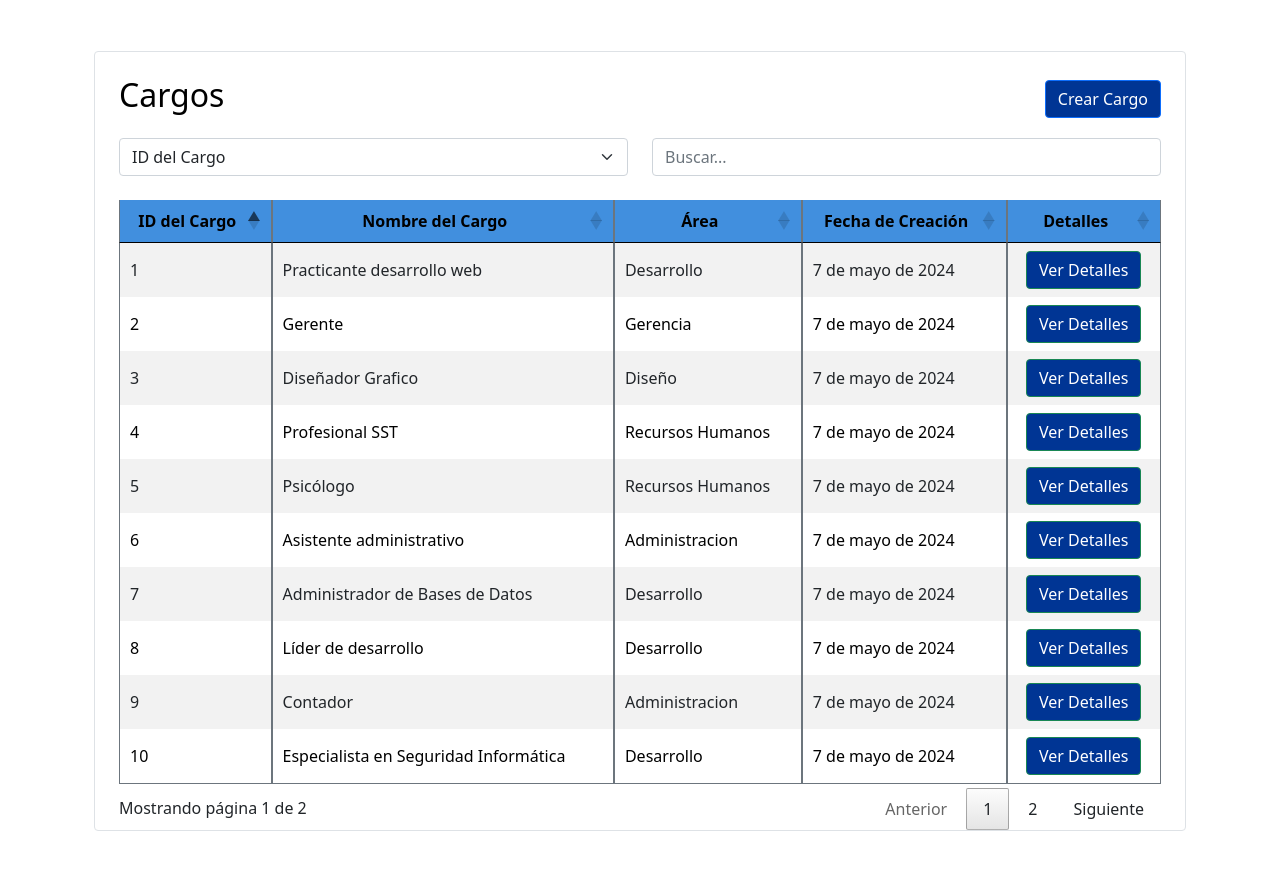
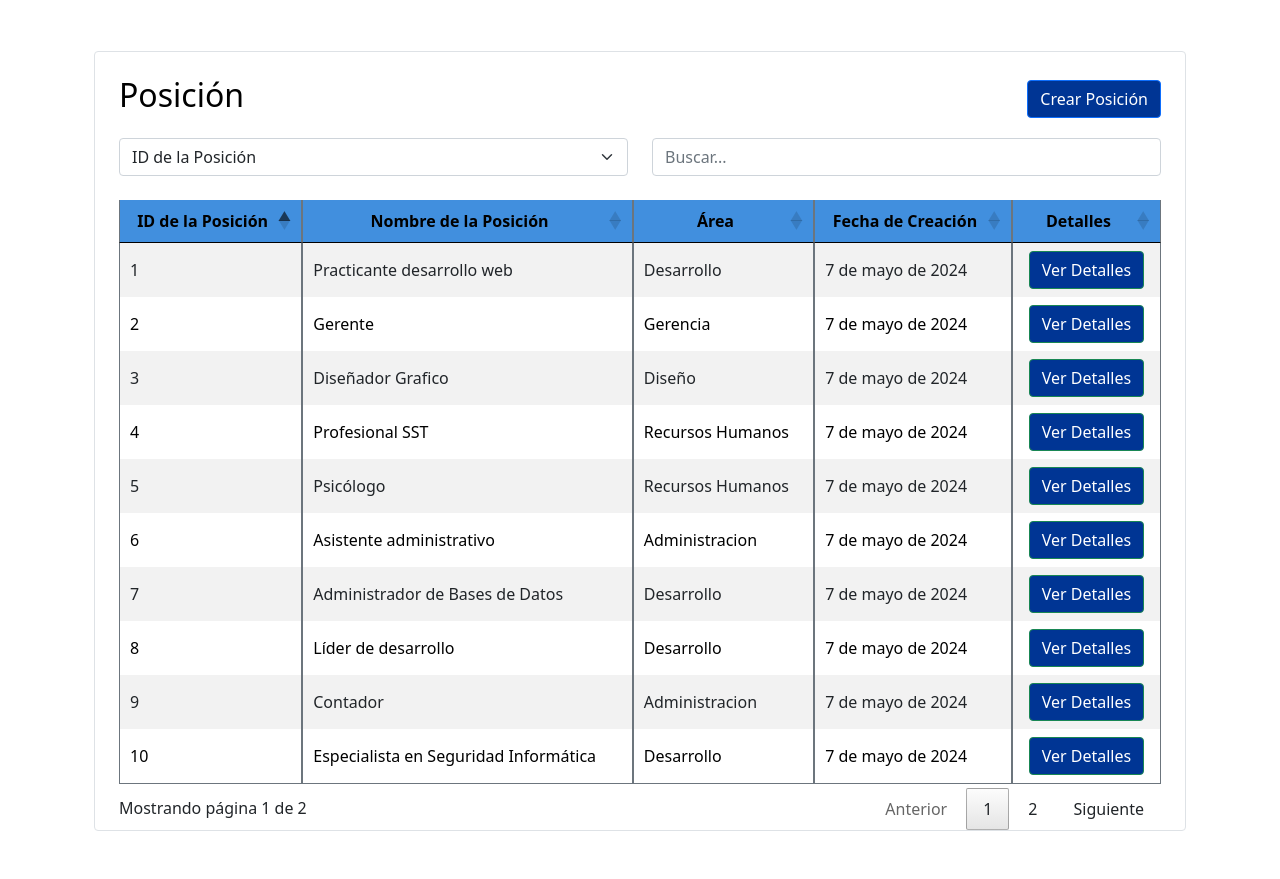
Before and after one commit to IvanBoyacen/SISTEMA-DE-CONTRATOS-DBC, a Django app: page /cargos/cargos/ in a window 1280 px wide. Shown: the part 115-994 px from the top of the page. Run offline with Django 4.2, Linux system fonts and the light colour scheme; a user stored in the database is signed in; data comes from the database, SQL or seed files in the repository; both versions use the stored data as it was after the commit; some libraries are stand-ins or nearby versions.

Commit message:
ajustes-prefinales

```diff
--- a/cargos/forms.py
+++ b/cargos/forms.py
@@ -10,6 +10,7 @@ class CargoForm(forms.ModelForm):
 
     def __init__(self, *args, **kwargs):
         super(CargoForm, self).__init__(*args, **kwargs)
+        self.fields['nombre_cargo'].label = 'Nombre Posición'
         self.helper = FormHelper()
         self.helper.form_method = 'post'
         self.helper.add_input(Submit('submit', 'Crear', style='background-color: #003594;'))
@@ -31,6 +32,7 @@ class CargoEditForm(forms.ModelForm):
 
     def __init__(self, *args, **kwargs):
         super(CargoEditForm, self).__init__(*args, **kwargs)
+        self.fields['nombre_cargo'].label = 'Nombre Posición'
         self.helper = FormHelper()
         self.helper.form_method = 'post'
         self.helper.add_input(Submit('submit', 'Guardar cambios', style='background-color: #003594;'))
--- a/main/settings.py
+++ b/main/settings.py
@@ -163,3 +163,5 @@ LOGIN_REDIRECT_URL= reverse_lazy ('principal')
 
 #SESSION_COOKIE_AGE = 600
 SESSION_EXPIRE_AT_BROWSER_CLOSE = True
+
+LOGOUT_REDIRECT_URL = 'admin:index'
--- a/main/templates/admin/login.html
+++ b/main/templates/admin/login.html
@@ -62,7 +62,9 @@
                 <div class="pie-form">
                     <p>Sistema de gestión de datos Digital Bridge Communications</p>
                     <hr>
-                    <a href="#">¿Olvidaste tu contraseña?</a>
+                    <a href="{% url 'recuperar_contrasena' %}">¿Olvidaste tu contraseña?</a>
+                    <hr>
+                    <a href="{% url 'login' %}">Ir a inicio de sesión como usuario.</a>
                 </div>
             </div>
         </div>
--- a/main/templates/cargos/cargos.html
+++ b/main/templates/cargos/cargos.html
@@ -2,7 +2,7 @@
 {% load static %}
 
 {% block contenido %}
-<title>CARGOS</title>
+<title>POSICIONES</title>
 
 <br>
 <br>
@@ -12,16 +12,16 @@
     <div class="col-12">
       <br>
       <div class="d-flex justify-content-between align-items-center mb-3">
-        <h2>Cargos</h2>
-        <a href="{% url 'crear_cargo' %}" class="btn btn-primary float-end" id="boton-crear">Crear Cargo</a>
+        <h2>Posición</h2>
+        <a href="{% url 'crear_cargo' %}" class="btn btn-primary float-end" id="boton-crear">Crear Posición</a>
       </div>
     </div>
     <div class="col-12">
       <div class="form-group row">
         <div class="col-md-6">
           <select id="filtroCampo" class="form-select">
-            <option value="0">ID del Cargo</option>
-            <option value="1">Nombre del Cargo</option>
+            <option value="0">ID de la Posición</option>
+            <option value="1">Nombre de la Posición</option>
             <option value="2">Área</option>
             <option value="3">Fecha de Creación</option>
           </select>
@@ -37,8 +37,8 @@
       <table class="table table-striped table-hover table-bordered border-secondary table align-middle" id="tblcargos">
         <thead class="thead-dark align-middle">
           <tr id="tabla-header">
-            <th scope="col" class="text-center">ID del Cargo</th>
-            <th scope="col" class="text-center">Nombre del Cargo</th>
+            <th scope="col" class="text-center">ID de la Posición</th>
+            <th scope="col" class="text-center">Nombre de la Posición</th>
             <th scope="col" class="text-center">Área</th>
             <th scope="col" class="text-center">Fecha de Creación</th>
             <th scope="col" class="text-center">Detalles</th>
--- a/main/templates/cargos/crear_cargo.html
+++ b/main/templates/cargos/crear_cargo.html
@@ -3,10 +3,10 @@
 {% load crispy_forms_tags %}
 
 {% block contenido %}
-  <title>CREAR CARGO</title>
+  <title>CREAR POSICION</title>
 
   <div class="contenedor" id="contenedor-contrato">
-    <h2>CREAR CARGO</h2>
+    <h2>CREAR POSICION</h2>
 
     <form method="post" action="{% url 'crear_cargo' %}">
       {% csrf_token %}
--- a/main/templates/cargos/editar_cargo.html
+++ b/main/templates/cargos/editar_cargo.html
@@ -5,10 +5,10 @@
 
 {% block contenido %}
 
-  <title>EDITAR CARGO</title>
+  <title>EDITAR POSICION</title>
 
   <div class="contenedor" id="contenedor-contrato">
-    <h2>EDITAR CARGO</h2>
+    <h2>EDITAR POSICION</h2>
 
     <form method="post">
       {% csrf_token %}
--- a/main/templates/contratos/contratoDetalles.html
+++ b/main/templates/contratos/contratoDetalles.html
@@ -3,7 +3,7 @@
 {% load crispy_forms_tags %}
 
 {% block contenido %}
-  <title>CONTRATO</title>
+  <title>CONTRATO DETALLES</title>
 
   <div class="contenedor" id="contenedor-contrato">
     <h2>CONTRATO</h2>
--- a/main/templates/contratos/crear_contrato.html
+++ b/main/templates/contratos/crear_contrato.html
@@ -3,7 +3,7 @@
 {% load crispy_forms_tags %}
 
 {% block contenido %}
-  <title>CONTRATO</title>
+  <title>CREAR CONTRATO</title>
 
   <div class="contenedor" id="contenedor-contrato">
     <h2>CONTRATO</h2>
--- a/main/templates/personas/crear_persona.html
+++ b/main/templates/personas/crear_persona.html
@@ -3,7 +3,7 @@
 {% load crispy_forms_tags %}
 
 {% block contenido %}
-  <title>PERSONAS</title>
+  <title>CREAR PERSONA</title>
 
   <div class="contenedor" id="contenedor-contrato">
     <h2>CREAR PERSONA</h2>
--- a/main/templates/personas/editar_persona.html
+++ b/main/templates/personas/editar_persona.html
@@ -4,7 +4,7 @@
 
 {% block contenido %}
 
-<title>PERSONAS</title>
+<title>EDITAR PERSONA</title>
 
 <div class="contenedor" id="contenedor-contrato">
   <h2>EDITAR PERSONA</h2>
--- a/main/templates/personas/personaDetalles.html
+++ b/main/templates/personas/personaDetalles.html
@@ -2,7 +2,7 @@
 {% load static %}
 
 {% block contenido %}
-<title>PERSONAS</title>
+<title>PERSONA DETALLES</title>
 
 <div class="contenedor" id="contenedor-contrato">
   <h2>PERSONA</h2>
--- a/main/urls.py
+++ b/main/urls.py
@@ -1,10 +1,11 @@
 from django.contrib import admin
 from django.urls import path, include
-from main.views import principal, mostrar_perfil
+from main.views import principal, mostrar_perfil, CustomLogoutView
 from . import views
 from django.contrib.auth import views as auth_views
 from django.conf import settings
 from django.conf.urls.static import static
+from django.contrib.auth.views import LogoutView
 
 urlpatterns = [
     path('',auth_views.LoginView.as_view(),name='login'),
@@ -17,6 +18,6 @@ urlpatterns = [
     path('sstpersonas/', include('sstpersonas.urls')),
     path('sstempresa/', include('sstempresa.urls')),
     path('logout/', views.logout_usuario, name='logout'),
-    path('admin/logout/', auth_views.LogoutView.as_view(template_name='admin_logout.html'), name='admin_logout'),
+    path('accounts/logout/', CustomLogoutView.as_view(), name='logout'),
     path('recuperar-contrasena/', views.recuperar_contrasena, name='recuperar_contrasena'),
 ] + static(settings.MEDIA_URL, document_root=settings.MEDIA_ROOT)
--- a/main/views.py
+++ b/main/views.py
@@ -3,7 +3,7 @@ from django.shortcuts import render
 from django.shortcuts import redirect
 from django.contrib.auth import logout
 from django.contrib.auth.decorators import login_required
-
+from django.contrib.auth.views import LogoutView
 
 
 @login_required
@@ -28,3 +28,5 @@ def recuperar_contrasena(request):
 def logout_usuario(request):
     logout(request)
     return redirect('login')
+class CustomLogoutView(LogoutView):
+    next_page = '/accounts/login/'
```
Also changed, not shown: main/templates/admin/admin_logout.html (deleted, +0 -14 lines), main/templates/cargos/cargo_detalles.html (+4 -4 lines), main/templates/contratos/editar_contrato.html (+1 -7 lines), db.sqlite3.
